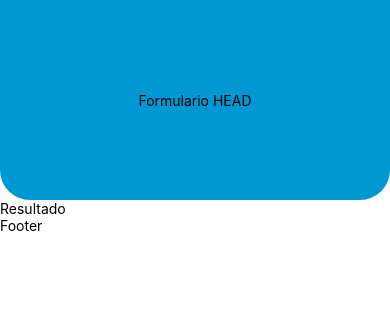
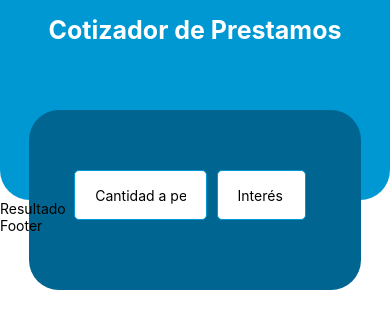
Before and after one commit to joosemi1993/Loan-Quote, a React Native app: screen / in a window 390 px wide. Shown: the top 328 px of the page. Built offline with nearby package versions, Linux system fonts and the light colour scheme.

Commit message:
Created the two first inputs

```diff
--- a/App.js
+++ b/App.js
@@ -1,5 +1,6 @@
 import React from "react";
 import { StyleSheet, View, Text, SafeAreaView, StatusBar } from "react-native";
+import Form from "./src/components/Form";
 import colors from "./src/utils/colors";
 
 export default function App() {
@@ -7,7 +8,8 @@ export default function App() {
     <>
       <StatusBar barStyle="light-content" />
       <SafeAreaView style={styles.safeArea}>
-        <Text>Formulario HEAD</Text>
+        <Text style={styles.titleApp}>Cotizador de Prestamos</Text>
+        <Form />
       </SafeAreaView>
 
       <View>
@@ -28,6 +30,11 @@ const styles = StyleSheet.create({
     borderBottomLeftRadius: 30,
     borderBottomRightRadius: 30,
     alignItems: "center",
-    justifyContent: "center",
+  },
+  titleApp: {
+    fontSize: 25,
+    fontWeight: "bold",
+    color: "#fff",
+    marginTop: 15,
   },
 });
--- /dev/null
+++ b/src/components/Form.js
@@ -0,0 +1,55 @@
+import React from "react";
+import { StyleSheet, TextInput, View } from "react-native";
+import colors from "../utils/colors";
+
+export default function Form() {
+  return (
+    <View style={styles.viewForm}>
+      <View style={styles.viewInputs}>
+        <TextInput
+          placeholder="Cantidad a pedir"
+          keyboardType="numeric"
+          style={styles.input}
+        />
+        <TextInput
+          placeholder="Interés %"
+          keyboardType="numeric"
+          style={[styles.input, styles.inputPercentage]}
+        />
+      </View>
+    </View>
+  );
+}
+
+const styles = StyleSheet.create({
+  viewForm: {
+    position: "absolute",
+    bottom: -90,
+    width: "85%",
+    paddingHorizontal: 50,
+    backgroundColor: colors.PRIMARY_COLOR_DARK,
+    borderRadius: 30,
+    height: 180,
+    justifyContent: "center",
+  },
+  viewInputs: {
+    flexDirection: "row",
+  },
+  input: {
+    height: 50,
+    backgroundColor: "#fff",
+    borderWidth: 1,
+    borderColor: colors.PRIMARY_COLOR,
+    borderRadius: 5,
+    width: "60%",
+    marginRight: 5,
+    marginLeft: -5,
+    marginBottom: 10,
+    color: "#000",
+    paddingHorizontal: 20,
+  },
+  inputPercentage: {
+    width: "40%",
+    marginLeft: 5,
+  },
+});
```
